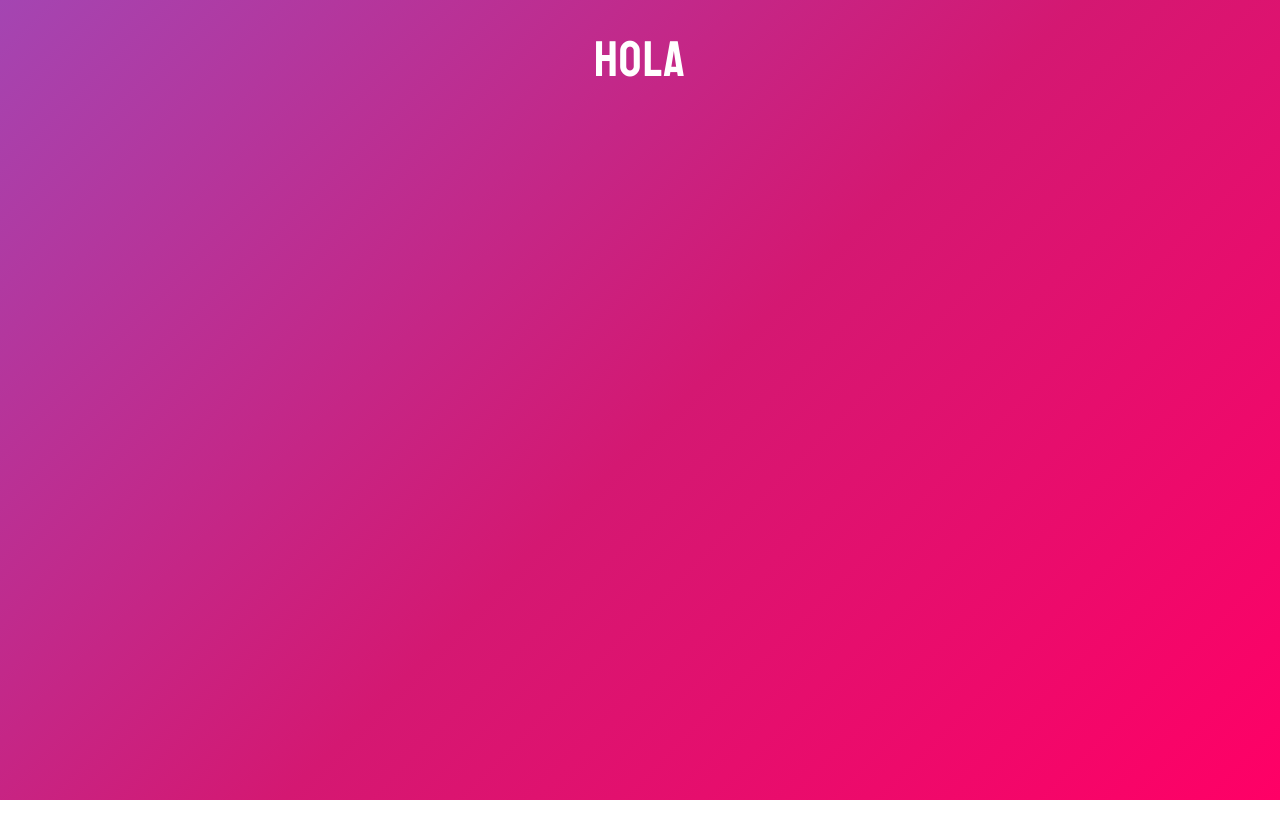
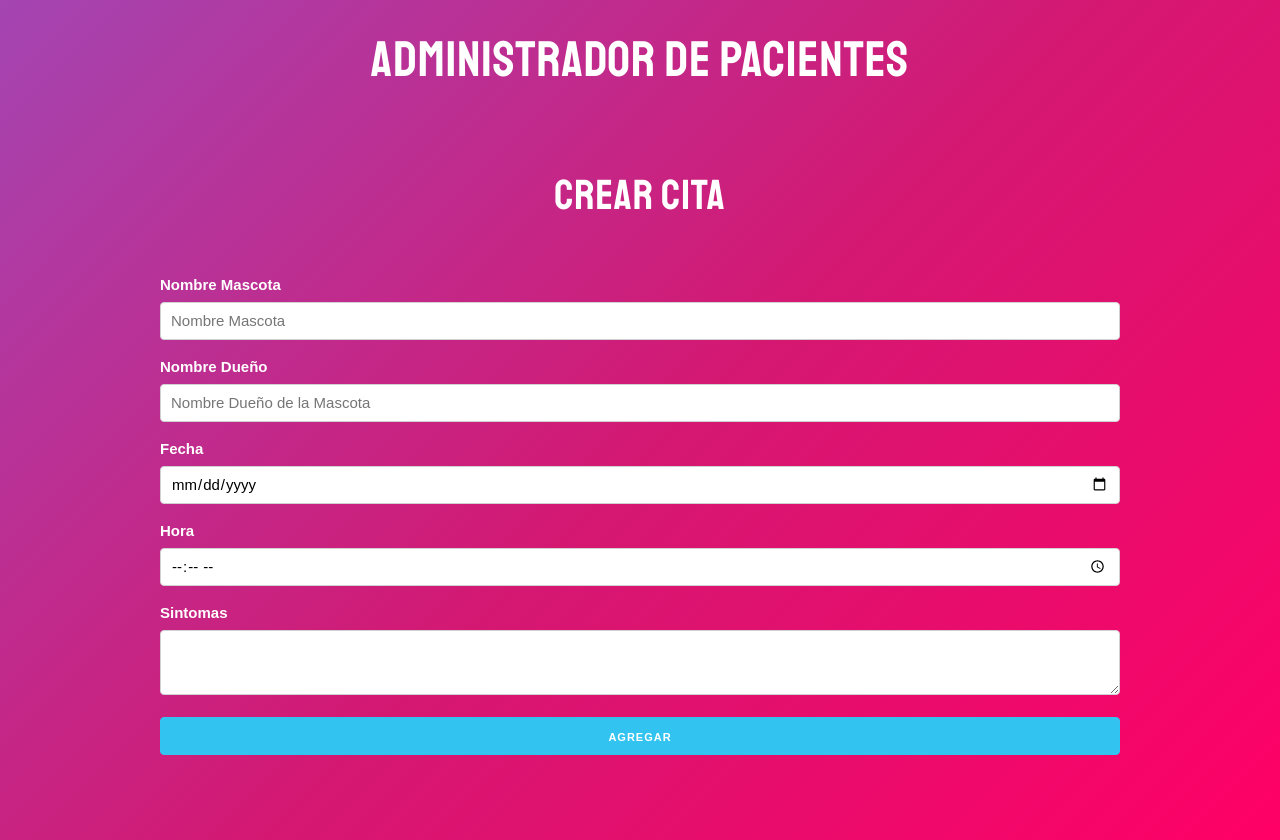
Before and after one commit to jorgebarcos/React-Hooks-Pacientes, a React (Create React App) app: page / in a window 1280 px wide. Before the commit the page ends 800 px from the top, so only its background shows below. Built offline with nearby package versions, Linux system fonts and the light colour scheme.

Commit message:
Creando el COmponente de Formulario

```diff
--- a/src/App.js
+++ b/src/App.js
@@ -1,4 +1,37 @@
-import React, { useState } from 'react';
+import React, { useState, Fragment } from 'react';
+
+function Formulario() {
+	return (
+		<Fragment>
+			<h2>Crear Cita</h2>
+			<form>
+				<label>Nombre Mascota</label>
+				<input type="text" name="mascota" className="u-full-width" placeholder="Nombre Mascota" />
+
+				<label>Nombre Dueño</label>
+				<input
+					type="text"
+					name="propietario"
+					className="u-full-width"
+					placeholder="Nombre Dueño de la Mascota"
+				/>
+
+				<label>Fecha</label>
+				<input type="date" className="u-full-width" name="fecha" />
+
+				<label>Hora</label>
+				<input type="time" className="u-full-width" name="hora" />
+
+				<label>Sintomas</label>
+				<textarea className="u-full-width" name="sintomas" />
+
+				<button type="submit" className="button-primary u-full-width">
+					Agregar
+				</button>
+			</form>
+		</Fragment>
+	);
+}
 
 function App() {
 	// useState retorna 2 funciones
@@ -7,7 +40,19 @@
 
 	const [ citas, guardarCita ] = useState([]);
 
-	return <h1>hola</h1>;
+	return (
+		<Fragment>
+			<h1>Administrador de Pacientes</h1>
+			<div className="container">
+				<div className="row">
+					<div className="one-half colum">
+						<Formulario />
+					</div>
+					<div className="one-half colum" />
+				</div>
+			</div>
+		</Fragment>
+	);
 }
 
 export default App;
```
